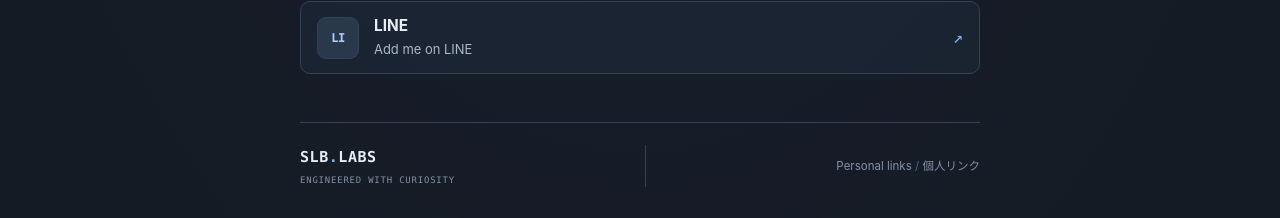
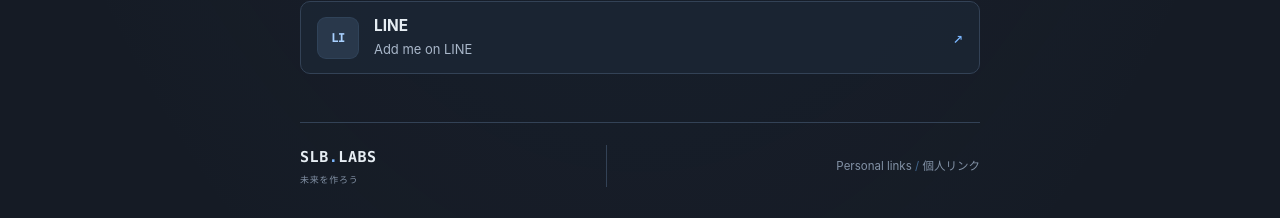
Before and after one commit to slabua/slabua, a Jekyll site: the page built from index.md, in a window 1280 px wide. Shown: the part 1120-1338 px from the top of the page. Built offline with Jekyll 4.4.1, drawn with Linux system fonts in a browser that asks for light colours.

Commit message:
Update footer caption to Japanese text

```diff
--- a/index.md
+++ b/index.md
@@ -151,7 +151,7 @@ description: Personal links and a short introduction.
   <footer class="profile-footer">
     <div class="footer-brand">
       <span class="footer-brand-name">SLB<span class="footer-brand-accent">.</span>LABS</span>
-      <span class="footer-brand-caption">ENGINEERED WITH CURIOSITY</span>
+      <span class="footer-brand-caption">未来を作ろう</span>
     </div>
 
     <span class="footer-divider" aria-hidden="true"></span>
```
